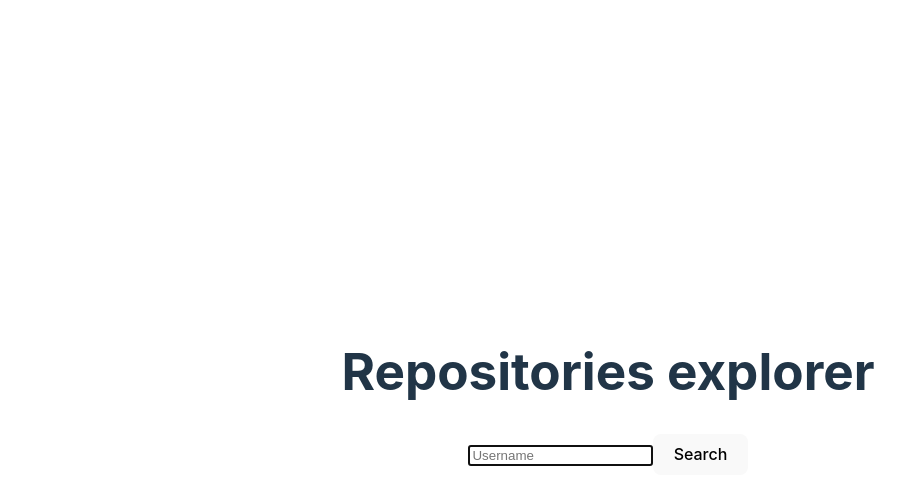
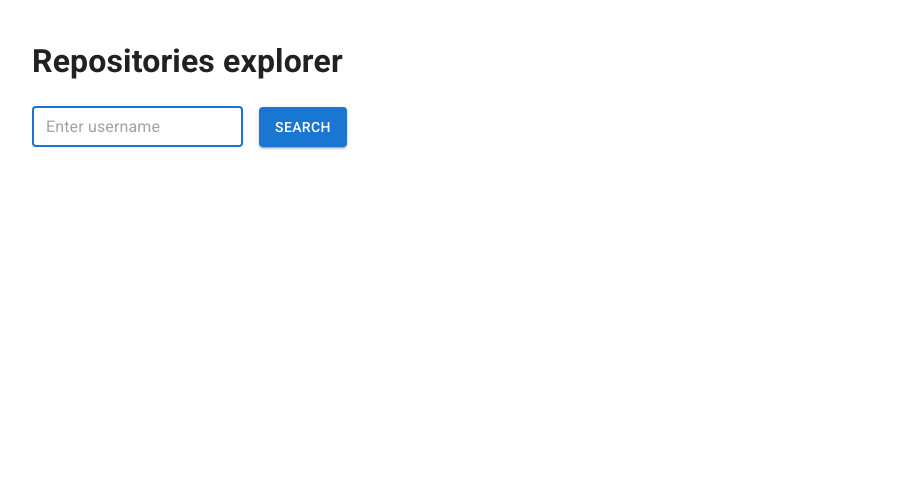
Before and after one commit to miguelCT/github-repositories-explorer, a React (Vite) app: page / in a window 1280 px wide. Shown: the top 504 px of the page, without its empty margins (32-937 px from the left). Built offline with nearby package versions, Linux system fonts and the light colour scheme.

Commit message:
Introduce MUI and replace the custom elements for MUI components

```diff
--- a/package.json
+++ b/package.json
@@ -25,6 +25,10 @@
     ]
   },
   "dependencies": {
+    "@emotion/react": "11.14.0",
+    "@emotion/styled": "11.14.0",
+    "@fontsource/roboto": "5.1.0",
+    "@mui/material": "6.1.10",
     "lodash-es": "^4.17.21",
     "react": "^18.3.1",
     "react-dom": "^18.3.1",
--- a/src/components/RepoInfo.tsx
+++ b/src/components/RepoInfo.tsx
@@ -1,14 +1,23 @@
+import { Card, CardHeader } from '@mui/material';
 import { type FC } from 'react';
 import { type UserRepo } from 'utils/types';
 
 const RepoInfo: FC<UserRepo> = ({ description, name, stars }) => {
     return (
-        <>
-            <p>
-                <b>{name} </b>Stars: {stars}
-            </p>
-            <i>{description}</i>
-        </>
+        <Card
+            variant="outlined"
+            sx={{
+                backgroundColor: theme => theme.palette.grey['300'],
+            }}
+        >
+            <CardHeader
+                title={name}
+                subheader={description}
+                action={<>Stars: {stars}</>}
+                titleTypographyProps={{ variant: 'h6' }}
+                subheaderTypographyProps={{ variant: 'body2' }}
+            />
+        </Card>
     );
 };
 
--- a/src/components/UserRepos.tsx
+++ b/src/components/UserRepos.tsx
@@ -2,6 +2,7 @@ import { type FC } from 'react';
 import { useQuery } from 'react-query';
 import { USER_REPOS_QUERY_KEY } from 'utils/constants';
 import { type UserRepo } from 'utils/types';
+import { Box, CircularProgress } from '@mui/material';
 import RepoInfo from './RepoInfo';
 
 const reposMock = Array.from({ length: 5 }).map((_, i) => ({
@@ -49,17 +50,30 @@ const UserRepos: FC<UserReposProps> = ({ userName }) => {
     }
 
     if (isLoadingRepos) {
-        return <span>Loading...</span>;
+        return (
+            <Box
+                sx={{
+                    display: 'flex',
+                    alignItems: 'center',
+                    gap: 1,
+                }}
+            >
+                <CircularProgress size={18} />
+                Loading...
+            </Box>
+        );
     }
 
     return (
-        <ul>
-            {userRepos?.map(repo => (
-                <li key={repo.repoId}>
-                    <RepoInfo {...repo} />
-                </li>
-            ))}
-        </ul>
+        <Box
+            sx={{
+                display: 'flex',
+                flexDirection: 'column',
+                gap: 1,
+            }}
+        >
+            {userRepos?.map(repo => <RepoInfo key={repo.repoId} {...repo} />)}
+        </Box>
     );
 };
 
--- /dev/null
+++ b/src/components/UserSearch.tsx
@@ -0,0 +1,36 @@
+import { Box, Button, TextField } from '@mui/material';
+import { type FC } from 'react';
+
+type UserSearchProps = {
+    inputSearch: string;
+    onSearch: (searchText: string) => void;
+};
+
+const UserSearch: FC<UserSearchProps> = ({ inputSearch, onSearch }) => {
+    return (
+        <Box
+            sx={theme => ({
+                display: 'flex',
+                flexDirection: 'column',
+                gap: 2,
+                [theme.breakpoints.up('sm')]: {
+                    flexDirection: 'row',
+                },
+            })}
+        >
+            <TextField
+                type="text"
+                placeholder="Enter username"
+                onChange={e => onSearch(e.target.value)}
+                value={inputSearch}
+                size="small"
+                autoFocus
+            />
+            <Button type="submit" variant="contained">
+                Search
+            </Button>
+        </Box>
+    );
+};
+
+export default UserSearch;
--- /dev/null
+++ b/src/components/UsersAccordion.tsx
@@ -0,0 +1,32 @@
+import { Accordion, AccordionDetails, AccordionSummary } from '@mui/material';
+import { type PropsWithChildren, type FC } from 'react';
+import { type User } from 'utils/types';
+
+type UsersAccordionProps = {
+    userName: User['username'];
+};
+
+const UsersAccordion: FC<PropsWithChildren<UsersAccordionProps>> = ({
+    userName,
+    children,
+}) => {
+    return (
+        <Accordion
+            sx={{
+                '& + &': {
+                    mt: 2,
+                },
+            }}
+            slotProps={{
+                transition: {
+                    unmountOnExit: true,
+                },
+            }}
+        >
+            <AccordionSummary>{userName}</AccordionSummary>
+            <AccordionDetails>{children}</AccordionDetails>
+        </Accordion>
+    );
+};
+
+export default UsersAccordion;
--- a/src/index.css
+++ b/src/index.css
@@ -1,70 +1,3 @@
 :root {
-  font-family: Inter, Avenir, Helvetica, Arial, sans-serif;
-  font-size: 16px;
-  line-height: 24px;
-  font-weight: 400;
-
-  color-scheme: light dark;
-  color: rgba(255, 255, 255, 0.87);
-  background-color: #242424;
-
-  font-synthesis: none;
-  text-rendering: optimizeLegibility;
-  -webkit-font-smoothing: antialiased;
-  -moz-osx-font-smoothing: grayscale;
-  -webkit-text-size-adjust: 100%;
+  padding-top: 1rem;
 }
-
-a {
-  font-weight: 500;
-  color: #646cff;
-  text-decoration: inherit;
-}
-a:hover {
-  color: #535bf2;
-}
-
-body {
-  margin: 0;
-  display: flex;
-  place-items: center;
-  min-width: 320px;
-  min-height: 100vh;
-}
-
-h1 {
-  font-size: 3.2em;
-  line-height: 1.1;
-}
-
-button {
-  border-radius: 8px;
-  border: 1px solid transparent;
-  padding: 0.6em 1.2em;
-  font-size: 1em;
-  font-weight: 500;
-  font-family: inherit;
-  background-color: #1a1a1a;
-  cursor: pointer;
-  transition: border-color 0.25s;
-}
-button:hover {
-  border-color: #646cff;
-}
-button:focus,
-button:focus-visible {
-  outline: 4px auto -webkit-focus-ring-color;
-}
-
-@media (prefers-color-scheme: light) {
-  :root {
-    color: #213547;
-    background-color: #ffffff;
-  }
-  a:hover {
-    color: #747bff;
-  }
-  button {
-    background-color: #f9f9f9;
-  }
-}
--- a/src/main.tsx
+++ b/src/main.tsx
@@ -1,18 +1,30 @@
 import App from 'pages/App';
 import React from 'react';
 import ReactDOM from 'react-dom/client';
+import '@fontsource/roboto/300.css';
+import '@fontsource/roboto/400.css';
+import '@fontsource/roboto/500.css';
+import '@fontsource/roboto/700.css';
+import CssBaseline from '@mui/material/CssBaseline';
+
 import './index.css';
 
 import { QueryClientProvider } from 'react-query';
 import queryClient from 'utils/queryClient';
 
 import { BrowserRouter } from 'react-router';
+import { ThemeProvider } from '@emotion/react';
+import theme from 'utils/theme';
 
 ReactDOM.createRoot(document.getElementById('root')!).render(
     <React.StrictMode>
         <QueryClientProvider client={queryClient}>
             <BrowserRouter>
-                <App />
+                <ThemeProvider theme={theme}>
+                    <CssBaseline>
+                        <App />
+                    </CssBaseline>
+                </ThemeProvider>
             </BrowserRouter>
         </QueryClientProvider>
     </React.StrictMode>,
--- a/src/pages/App.css
+++ /dev/null
@@ -1,41 +0,0 @@
-#root {
-  max-width: 1280px;
-  margin: 0 auto;
-  padding: 2rem;
-  text-align: center;
-}
-
-.logo {
-  height: 6em;
-  padding: 1.5em;
-  will-change: filter;
-}
-.logo:hover {
-  filter: drop-shadow(0 0 2em #646cffaa);
-}
-.logo.react:hover {
-  filter: drop-shadow(0 0 2em #61dafbaa);
-}
-
-@keyframes logo-spin {
-  from {
-    transform: rotate(0deg);
-  }
-  to {
-    transform: rotate(360deg);
-  }
-}
-
-@media (prefers-reduced-motion: no-preference) {
-  a:nth-of-type(2) .logo {
-    animation: logo-spin infinite 20s linear;
-  }
-}
-
-.card {
-  padding: 2em;
-}
-
-.read-the-docs {
-  color: #888;
-}
--- a/src/pages/App.tsx
+++ b/src/pages/App.tsx
@@ -1,12 +1,12 @@
-import UserList from 'components/UserList';
-import './App.css';
+import UserList from 'pages/UserList';
+import { Container, Typography } from '@mui/material';
 
 const App = () => {
     return (
-        <>
+        <Container maxWidth="lg">
             <h1>Repositories explorer</h1>
             <UserList />
-        </>
+        </Container>
     );
 };
 
--- a/src/components/UserList.tsx
+++ b/src/pages/UserList.tsx
@@ -1,9 +1,12 @@
+import { LinearProgress } from '@mui/material';
+import { type FC, useState } from 'react';
 import { useQuery } from 'react-query';
+import { useLocation, useNavigate } from 'react-router';
 import { USERS_QUERY_KEY } from 'utils/constants';
 import { type User } from 'utils/types';
-import { type FC, useState } from 'react';
-import { useLocation, useNavigate } from 'react-router';
-import UserRepos from './UserRepos';
+import UserRepos from '../components/UserRepos';
+import UsersAccordion from '../components/UsersAccordion';
+import UserSearch from '../components/UserSearch';
 
 const usersMock = [
     {
@@ -86,26 +89,22 @@ const UserList: FC = () => {
     };
 
     return (
-        <form onSubmit={submitSearch} autoComplete="off">
-            <input
-                type="text"
-                placeholder="Username"
-                onChange={e => setInputSearch(e.target.value)}
-                value={inputSearch}
-                autoFocus
-            />
-            <button type="submit">Search</button>
-            <div>{isLoadingUsers && 'Loading users...'}</div>
+        <>
+            <form onSubmit={submitSearch} autoComplete="off">
+                <UserSearch
+                    inputSearch={inputSearch}
+                    onSearch={setInputSearch}
+                />
+            </form>
             <p>{searchText && `Showing users for: "${searchText}"`}</p>
-            <ul>
-                {users?.map(user => (
-                    <li key={user.id}>
-                        {user.username}
-                        <UserRepos userName={user.username} />
-                    </li>
-                ))}
-            </ul>
-        </form>
+            <div>{isLoadingUsers && <LinearProgress />}</div>
+
+            {users?.map(user => (
+                <UsersAccordion key={user.id} userName={user.username}>
+                    <UserRepos userName={user.username} />
+                </UsersAccordion>
+            ))}
+        </>
     );
 };
 
--- /dev/null
+++ b/src/utils/theme.ts
@@ -0,0 +1,29 @@
+import { createTheme } from '@mui/material';
+import { grey } from '@mui/material/colors';
+
+const theme = createTheme({
+    palette: {},
+    components: {
+        MuiButton: {
+            defaultProps: {
+                variant: 'contained',
+            },
+        },
+        MuiTextField: {
+            defaultProps: {
+                variant: 'outlined',
+            },
+        },
+        MuiAccordionSummary: {
+            styleOverrides: {
+                root: {
+                    '&': {
+                        backgroundColor: grey['200'],
+                    },
+                },
+            },
+        },
+    },
+});
+
+export default theme;
```
Also changed, not shown: 1 other file (tests, documents, lock files or other folders).
